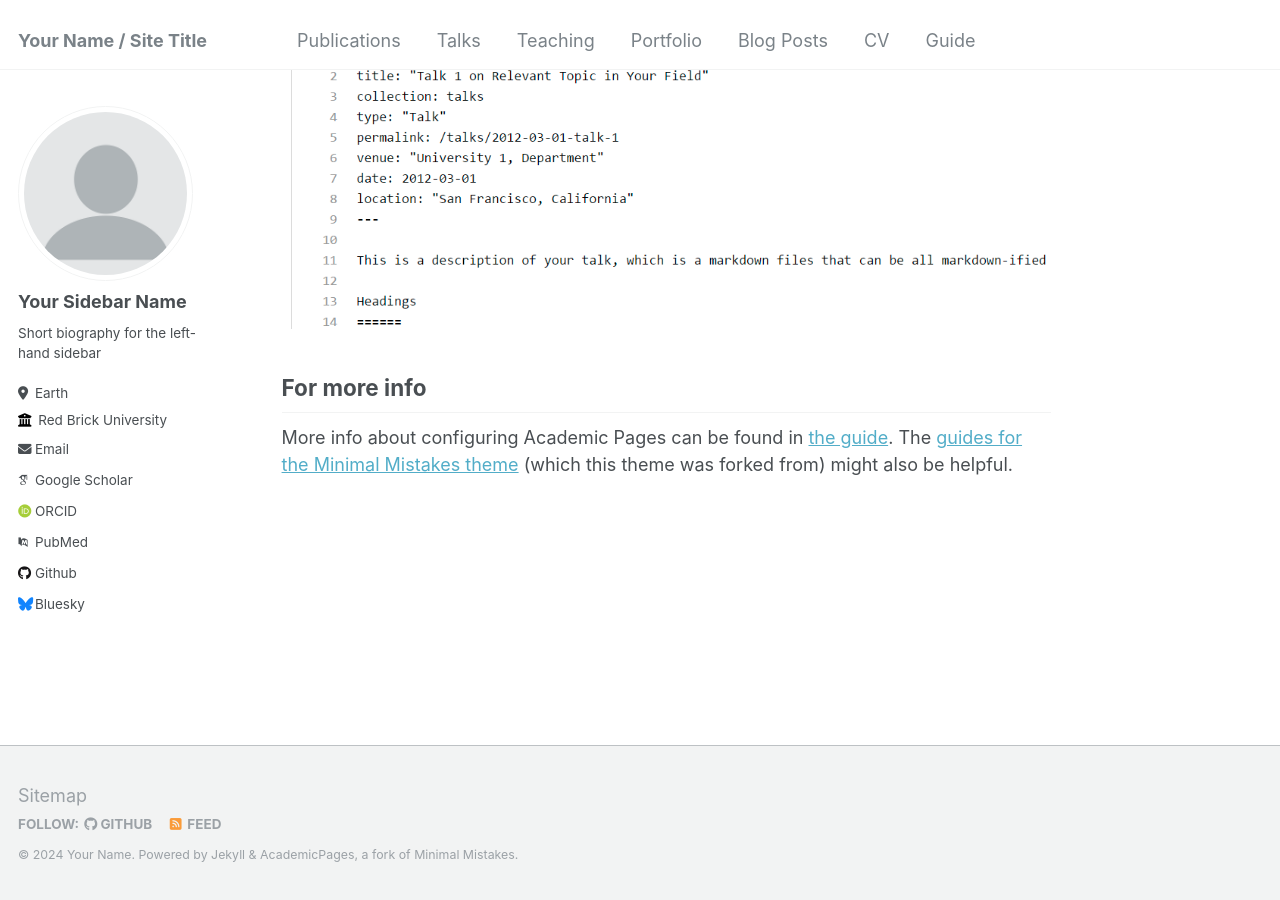
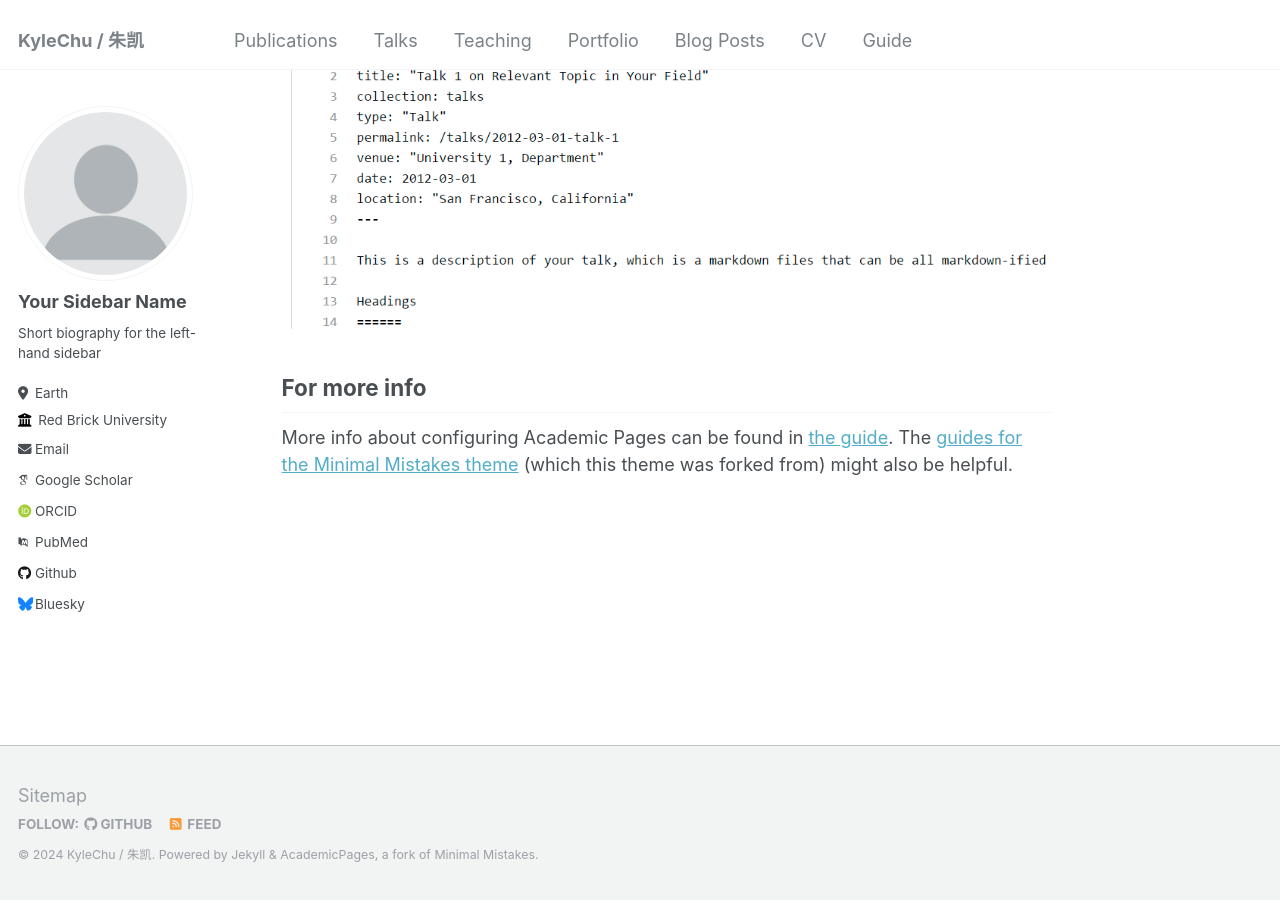
Before and after one commit to kylechuuuuu/kylechuuuuu.github.io, a Jekyll site: the page built from _pages/about.md, in a window 1280 px wide and 900 px high, scrolled down 2660 px. Built offline with Jekyll 4.4.1, drawn with Linux system fonts in a browser that asks for light colours; some web fonts are replaced.

Commit message:
Update _config.yml

```diff
--- a/_config.yml
+++ b/_config.yml
@@ -8,9 +8,9 @@
 
 # Basic Site Settings
 locale                   : "en-US"
-title                    : "Your Name / Site Title"
+title                    : "KyleChu / 朱凯"
 title_separator          : "-"
-name                     : &name "Your Name"
+name                     : &name "KyleChu / 朱凯"
 description              : &description "personal description"
 url                      : https://academicpages.github.io # the base hostname & protocol for your site e.g. "https://mmistakes.github.io"
 baseurl                  : "" # the subpath of your site, e.g. "/blog"
```
